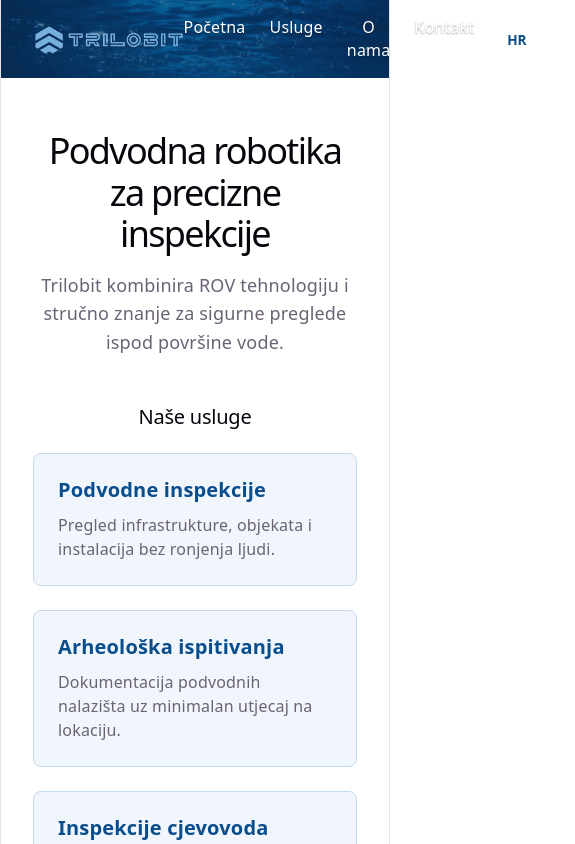
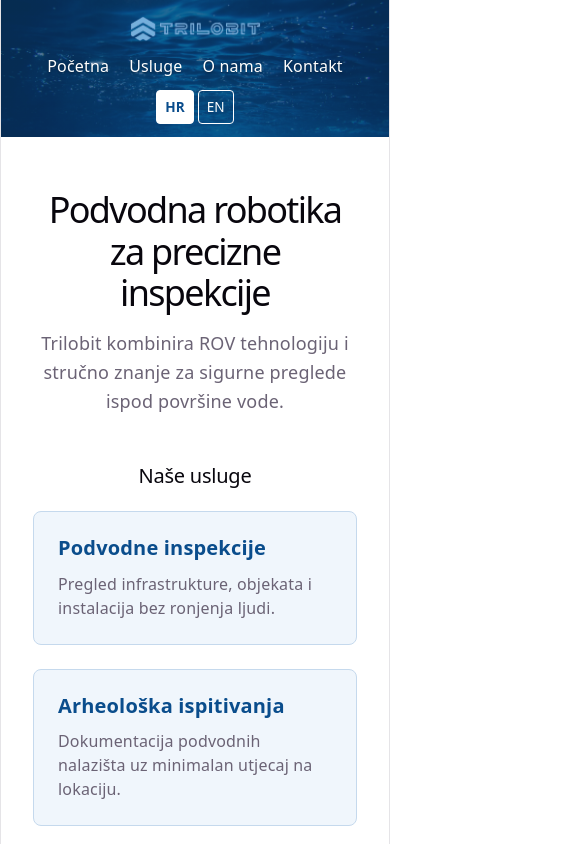
Before and after one commit to IvanPesic3006/trilobit-web, a React (Vite) app: page / in a window 390 px wide. Shown: the top 844 px of the page, 575 px wide, since content can reach past the window. Built offline with nearby package versions, Linux system fonts and the light colour scheme; no server answers.

Commit message:
Popravljen mobilni prikaz headera i spreceno horizontalno klizanje

```diff
--- a/src/components/Header.css
+++ b/src/components/Header.css
@@ -71,3 +71,27 @@
 .header__nav a:hover {
   text-decoration: underline;
 }
+
+@media (max-width: 768px) {
+  .header {
+    flex-direction: column;
+    gap: 0.85rem;
+    padding: 0.85rem 1rem;
+  }
+
+  .header__right {
+    flex-direction: column;
+    gap: 0.75rem;
+    width: 100%;
+  }
+
+  .header__nav {
+    flex-wrap: wrap;
+    justify-content: center;
+    gap: 1rem 1.25rem;
+  }
+
+  .header__logo {
+    height: 28px;
+  }
+}
--- a/src/index.css
+++ b/src/index.css
@@ -69,8 +69,17 @@
   box-sizing: border-box;
 }
 
+*,
+*::before,
+*::after {
+  box-sizing: border-box;
+}
+
+html,
 body {
   margin: 0;
+  max-width: 100%;
+  overflow-x: hidden;
 }
 
 h1,
```
